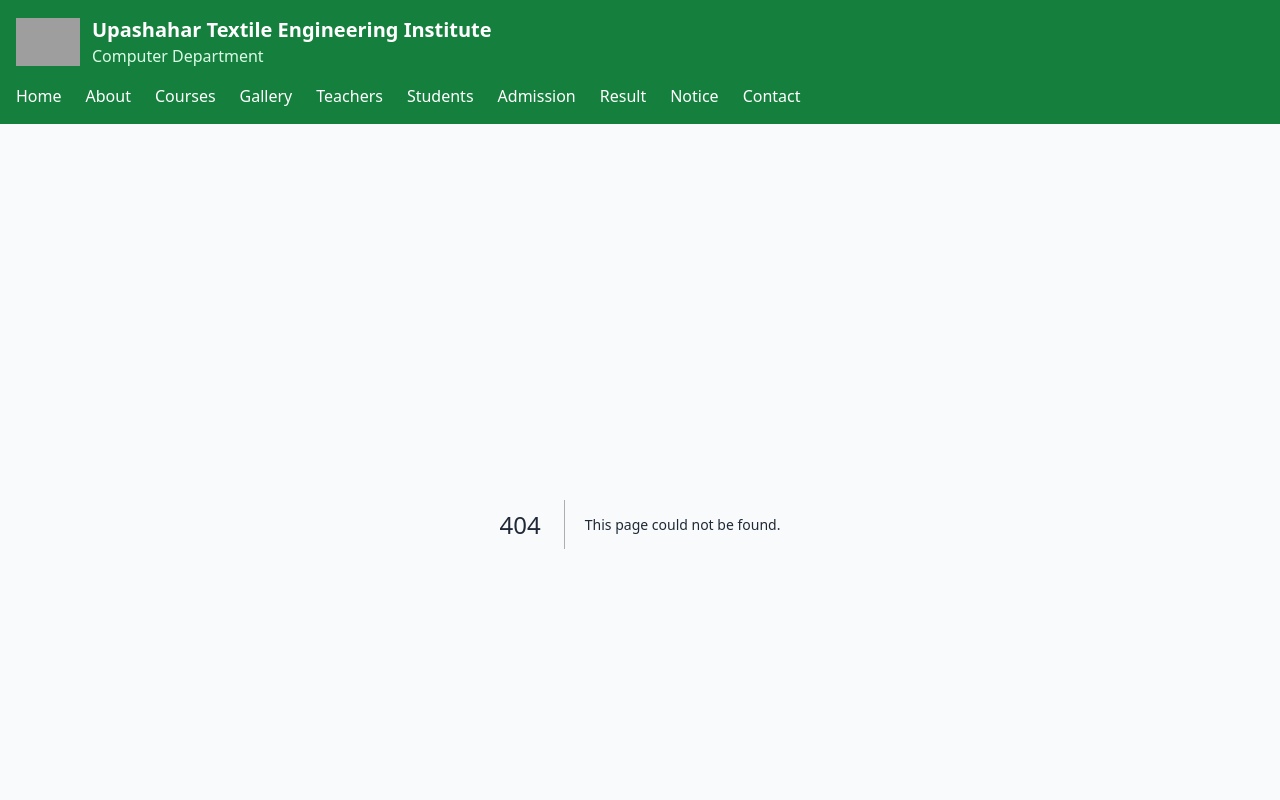
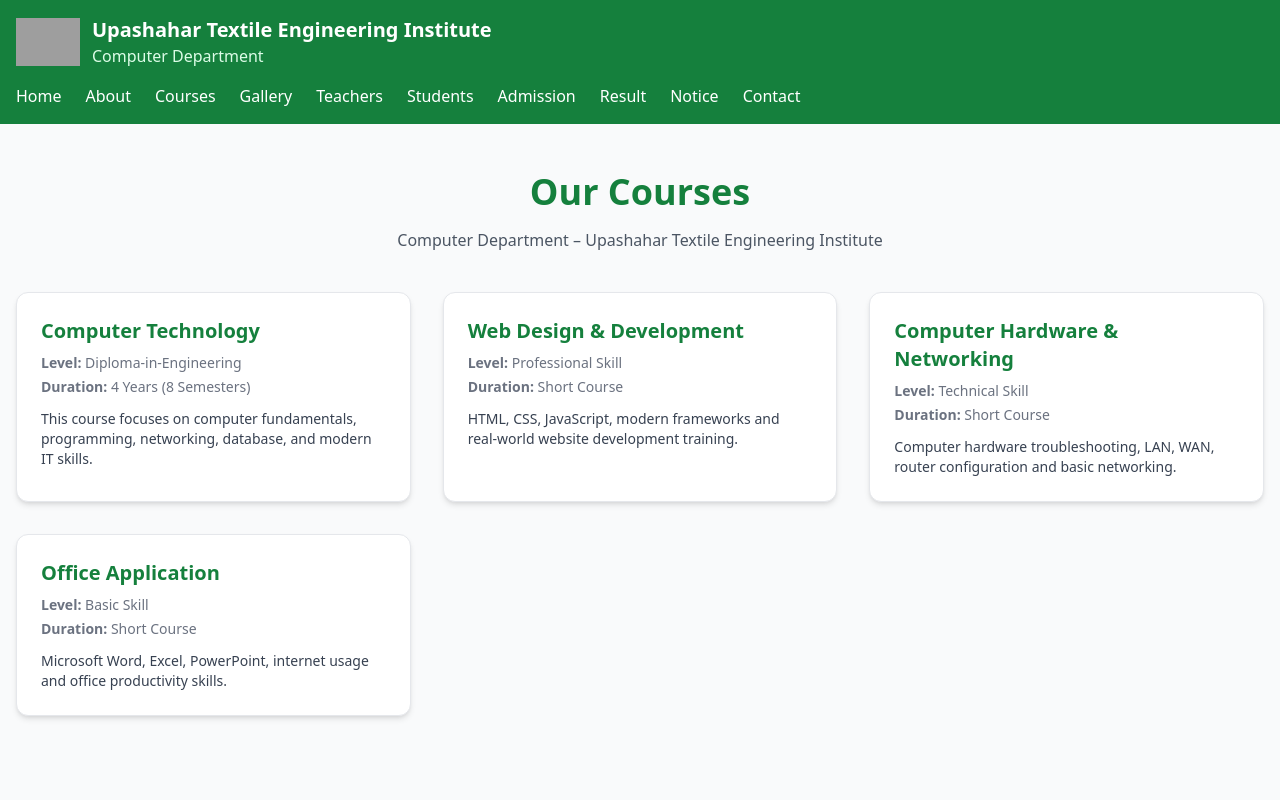
Before and after one commit to Mijanurrmiraj/utei.cst, a Next.js app: page /courses in a window 1280 px wide. Before the commit this address had no page. Shown: the top 800 px of the page. Built offline with nearby package versions, Linux system fonts and the light colour scheme; grey boxes are pictures that could not be loaded.

Commit message:
Create page.js

```diff
--- /dev/null
+++ b/app/courses/page.js
@@ -0,0 +1,73 @@
+export const metadata = {
+  title: "Courses | UTEI Computer Department",
+};
+
+export default function CoursesPage() {
+  const courses = [
+    {
+      title: "Computer Technology",
+      duration: "4 Years (8 Semesters)",
+      level: "Diploma-in-Engineering",
+      description:
+        "This course focuses on computer fundamentals, programming, networking, database, and modern IT skills.",
+    },
+    {
+      title: "Web Design & Development",
+      duration: "Short Course",
+      level: "Professional Skill",
+      description:
+        "HTML, CSS, JavaScript, modern frameworks and real-world website development training.",
+    },
+    {
+      title: "Computer Hardware & Networking",
+      duration: "Short Course",
+      level: "Technical Skill",
+      description:
+        "Computer hardware troubleshooting, LAN, WAN, router configuration and basic networking.",
+    },
+    {
+      title: "Office Application",
+      duration: "Short Course",
+      level: "Basic Skill",
+      description:
+        "Microsoft Word, Excel, PowerPoint, internet usage and office productivity skills.",
+    },
+  ];
+
+  return (
+    <div className="max-w-7xl mx-auto px-4 py-12">
+      {/* Title */}
+      <h1 className="text-3xl md:text-4xl font-bold text-green-700 text-center mb-4">
+        Our Courses
+      </h1>
+      <p className="text-center text-gray-600 mb-10">
+        Computer Department – Upashahar Textile Engineering Institute
+      </p>
+
+      {/* Course Cards */}
+      <div className="grid grid-cols-1 sm:grid-cols-2 lg:grid-cols-3 gap-8">
+        {courses.map((course, index) => (
+          <div
+            key={index}
+            className="bg-white rounded-xl border shadow-md hover:shadow-xl transition p-6"
+          >
+            <h2 className="text-xl font-semibold text-green-700 mb-2">
+              {course.title}
+            </h2>
+
+            <p className="text-sm text-gray-500 mb-1">
+              <strong>Level:</strong> {course.level}
+            </p>
+            <p className="text-sm text-gray-500 mb-3">
+              <strong>Duration:</strong> {course.duration}
+            </p>
+
+            <p className="text-gray-700 text-sm">
+              {course.description}
+            </p>
+          </div>
+        ))}
+      </div>
+    </div>
+  );
+}
```
